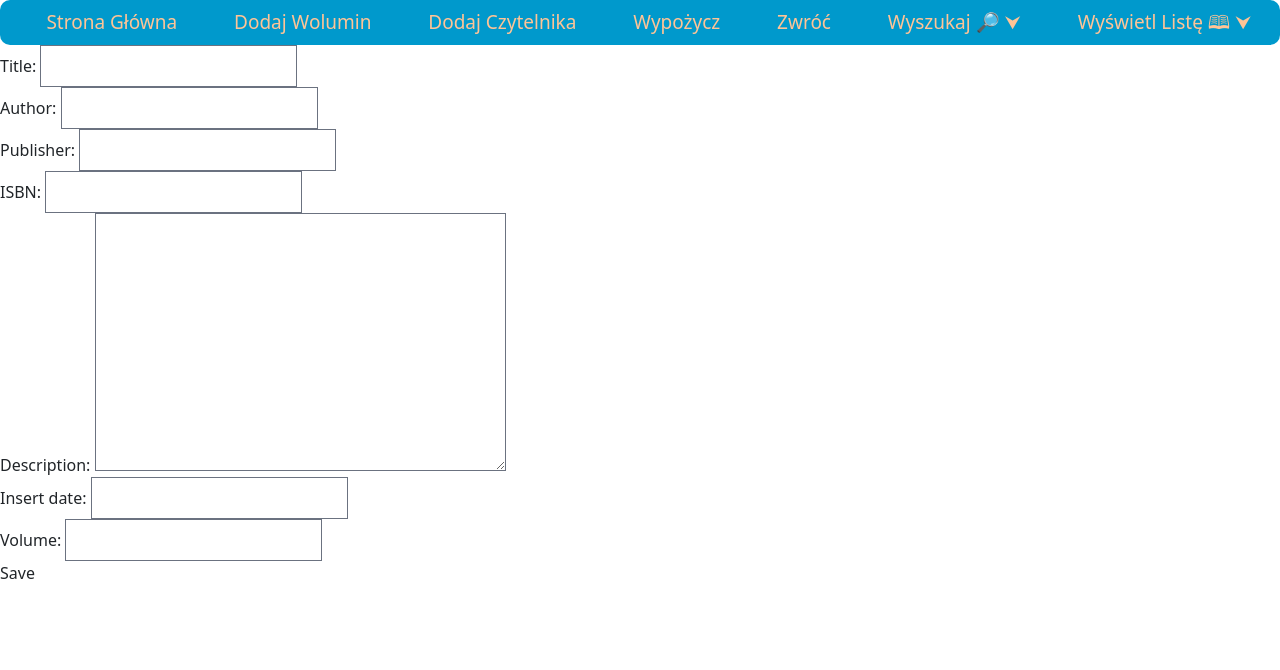
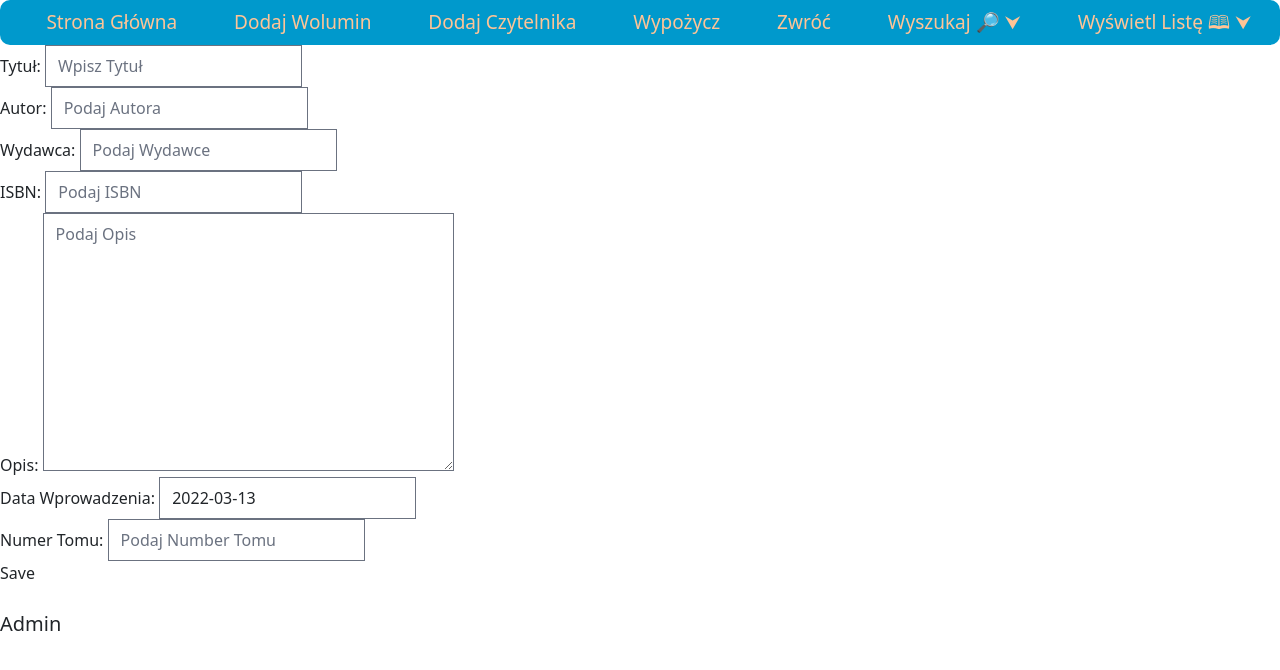
Before and after one commit to pahholek/libsysDJANGO, a Django app: page /dodajwolumin in a window 1280 px wide. Shown: the top 670 px of the page. Run offline with Django 4.2, Linux system fonts and the light colour scheme; the visitor is signed in with stand-in values (Sample User, id 1); style sheets or scripts are compiled from the project's sources; some libraries are stand-ins or nearby versions.

Commit message:
Added book add form

```diff
--- a/books/forms.py
+++ b/books/forms.py
@@ -1,8 +1,49 @@
 from django import forms
-
+import datetime
 from .models import book
 
 class BookForm(forms.ModelForm):
+    title = forms.CharField(
+        label=('Tytuł'),
+        widget=forms.TextInput(attrs={"placeholder": "Wpisz Tytuł"}),
+        required=True,
+    )
+
+    author = forms.CharField(
+    label=('Autor'),
+    widget=forms.TextInput(attrs={"placeholder": "Podaj Autora"}),
+    required=True,
+    )
+
+    publisher = forms.CharField(
+        label=('Wydawca'),
+        widget=forms.TextInput(attrs={"placeholder": "Podaj Wydawce"}),
+        required=False,
+    )
+
+    ISBN = forms.CharField(
+        label=('ISBN'),
+        widget=forms.TextInput(attrs={"placeholder": "Podaj ISBN"}),
+        required=False,
+    )
+
+    description = forms.CharField(
+        label=('Opis'),
+        widget=forms.Textarea(attrs={"placeholder": "Podaj Opis"}),
+        required=False,
+    )
+
+    insert_date = forms.DateField(
+        initial=datetime.date.today,
+        label=('Data Wprowadzenia'),
+        required=False,
+    )
+
+    volume = forms.IntegerField(
+        label=('Numer Tomu'),
+        widget=forms.NumberInput(attrs={"placeholder": "Podaj Number Tomu"}),
+        required=False,
+    )
     class Meta:
         model = book
         fields = [
--- a/pages/views.py
+++ b/pages/views.py
@@ -14,6 +14,7 @@ def add_book_view(request, *args, **kwargs):
         form = BookForm(request.POST or None)
         if form.is_valid():
             form.save()
+            form = BookForm()
         context = {
             'form': form
         }
--- a/templates/add_book.html
+++ b/templates/add_book.html
@@ -1,7 +1,7 @@
 {% extends 'base.html' %}
 {% block content %}
 
-<form>
+<form action='.' metod='POST'>{% csrf_token %}
     {{ form.as_p }}
     <input type="submit" value="Save" />
 </form>
--- a/templates/base.html
+++ b/templates/base.html
@@ -14,4 +14,6 @@
         {% include 'navbar.html'%}
         {% block content %}
         {% endblock %}
+        <br>
+        <a href="/admin" style="font-size: 20px;">Admin</a>
     </body>
```
